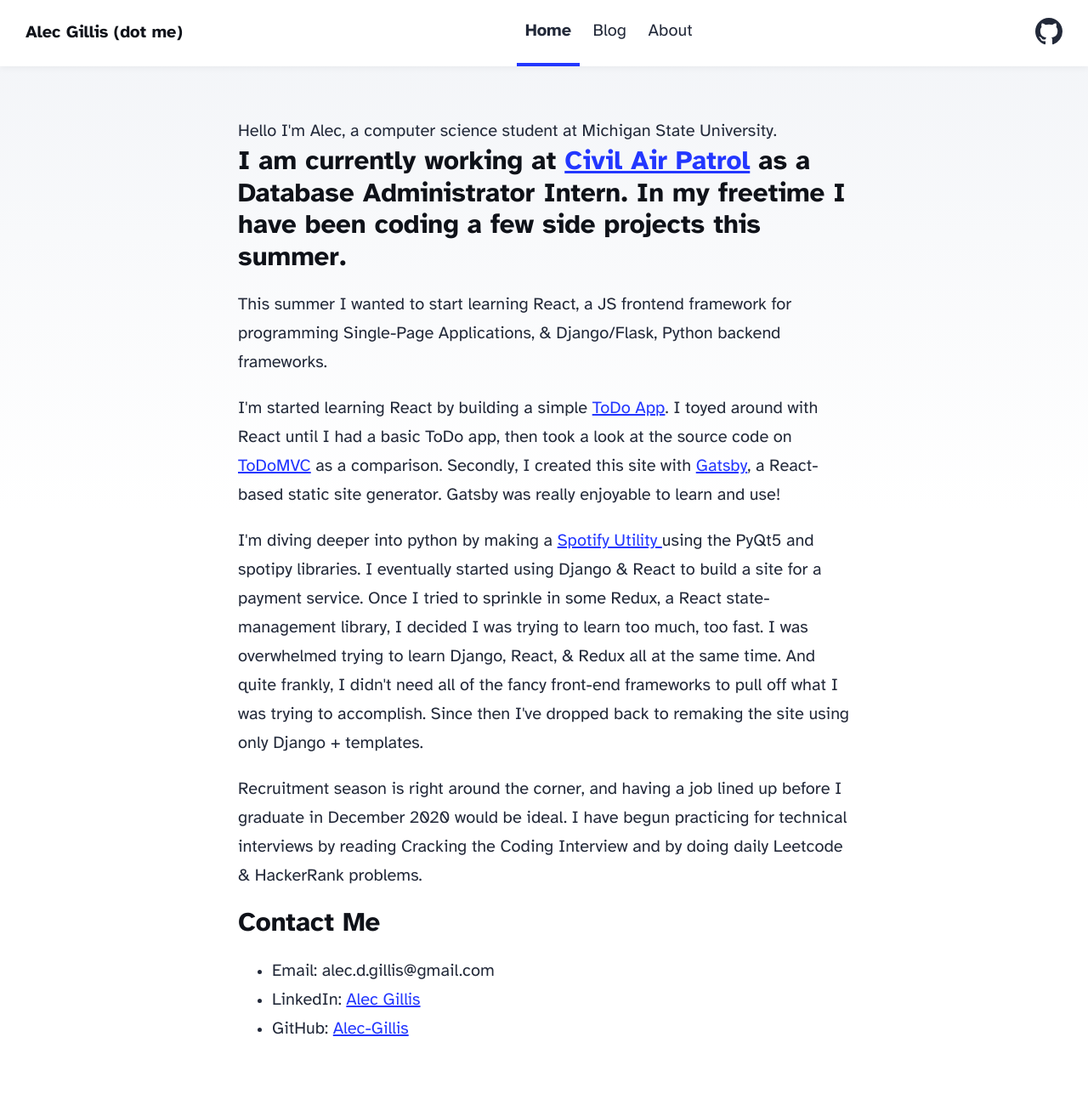
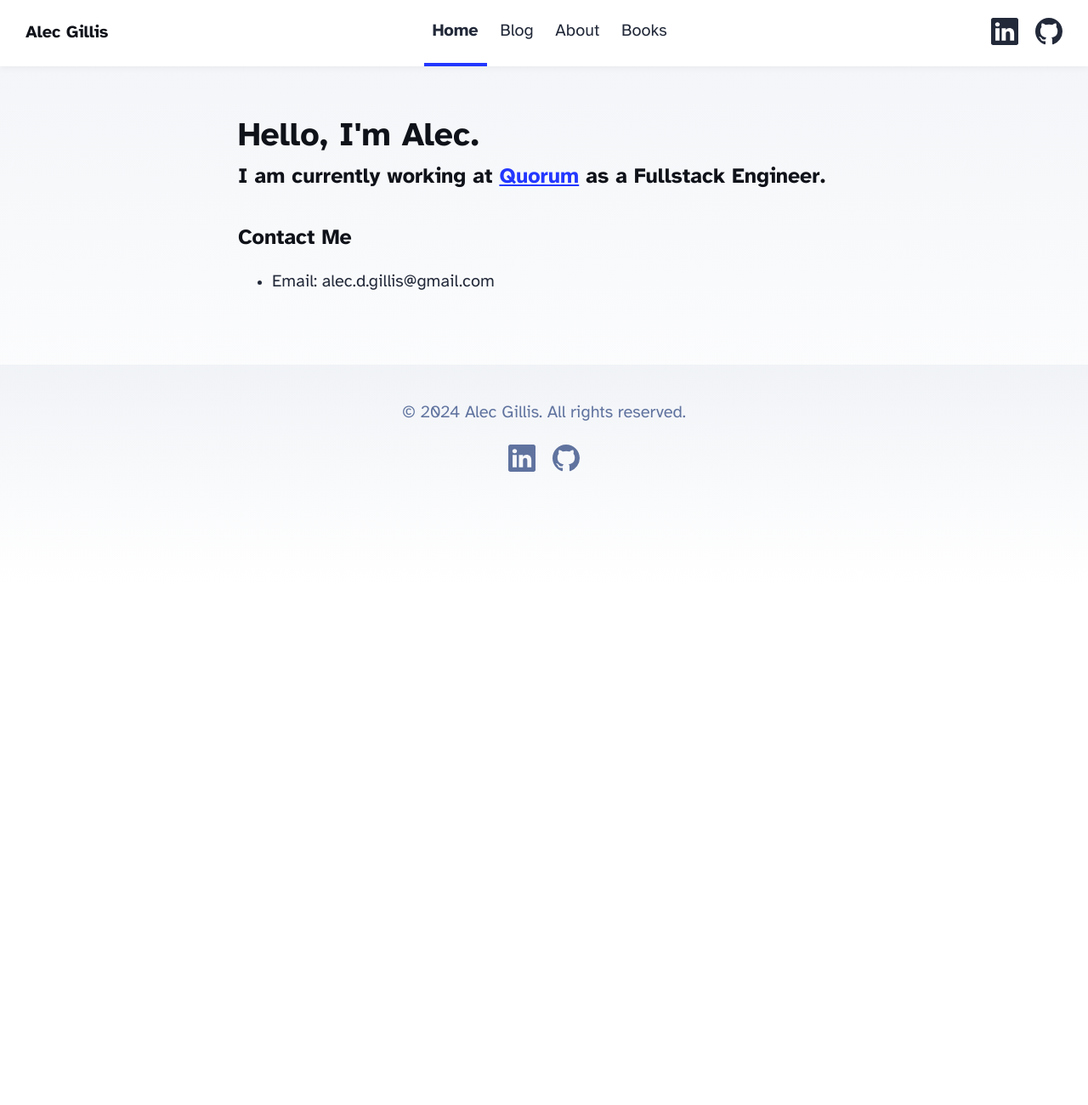
Before and after one commit to Alec-Gillis/alecgillis.me, an Astro site: page / in a window 1280 px wide. Shown: the top 1300 px of the page at 85% size. After the commit the page ends 800 px from the top, so only its background shows below. Built offline with nearby package versions, Linux system fonts and the light colour scheme; Astro itself is replaced by a stand-in of ours.

Commit message:
:computer: Add LinkedIn links & remove outdated information

```diff
--- a/src/components/Footer.astro
+++ b/src/components/Footer.astro
@@ -5,6 +5,12 @@
 <footer>
 	&copy; {today.getFullYear()} Alec Gillis. All rights reserved.
 	<div class="social-links">
+		<a href="https://www.linkedin.com/in/alecgillis/" target="_blank">
+			<span class="sr-only">Go to my LinkedIn profile</span>
+			<svg xmlns="http://www.w3.org/2000/svg" width="32" height="32" fill="currentColor" class="bi bi-linkedin" viewBox="0 0 16 16">
+				<path d="M0 1.146C0 .513.526 0 1.175 0h13.65C15.474 0 16 .513 16 1.146v13.708c0 .633-.526 1.146-1.175 1.146H1.175C.526 16 0 15.487 0 14.854zm4.943 12.248V6.169H2.542v7.225zm-1.2-8.212c.837 0 1.358-.554 1.358-1.248-.015-.709-.52-1.248-1.342-1.248S2.4 3.226 2.4 3.934c0 .694.521 1.248 1.327 1.248zm4.908 8.212V9.359c0-.216.016-.432.08-.586.173-.431.568-.878 1.232-.878.869 0 1.216.662 1.216 1.634v3.865h2.401V9.25c0-2.22-1.184-3.252-2.764-3.252-1.274 0-1.845.7-2.165 1.193v.025h-.016l.016-.025V6.169h-2.4c.03.678 0 7.225 0 7.225z"/>
+			</svg>
+		</a>
 		<a href="https://www.github.com/Alec-Gillis" target="_blank">
 			<span class="sr-only">Go to my GitHub repo</span>
 			<svg viewBox="0 0 16 16" aria-hidden="true" width="32" height="32" astro-icon="social/github"
--- a/src/components/Header.astro
+++ b/src/components/Header.astro
@@ -1,17 +1,23 @@
 ---
 import HeaderLink from './HeaderLink.astro';
-import { SITE_TITLE } from '../consts';
 ---
 
 <header>
 	<nav>
-		<h2><a href="/">{SITE_TITLE}</a></h2>
+		<h2><a href="/">Alec Gillis</a></h2>
 		<div class="internal-links">
 			<HeaderLink href="/">Home</HeaderLink>
 			<HeaderLink href="/blog">Blog</HeaderLink>
 			<HeaderLink href="/about">About</HeaderLink>
+			<HeaderLink href="/books">Books</HeaderLink>
 		</div>
 		<div class="social-links">
+			<a href="https://www.linkedin.com/in/alecgillis/" target="_blank">
+				<span class="sr-only">Go to my LinkedIn profile</span>
+				<svg xmlns="http://www.w3.org/2000/svg" width="32" height="32" fill="currentColor" class="bi bi-linkedin" viewBox="0 0 16 16">
+					<path d="M0 1.146C0 .513.526 0 1.175 0h13.65C15.474 0 16 .513 16 1.146v13.708c0 .633-.526 1.146-1.175 1.146H1.175C.526 16 0 15.487 0 14.854zm4.943 12.248V6.169H2.542v7.225zm-1.2-8.212c.837 0 1.358-.554 1.358-1.248-.015-.709-.52-1.248-1.342-1.248S2.4 3.226 2.4 3.934c0 .694.521 1.248 1.327 1.248zm4.908 8.212V9.359c0-.216.016-.432.08-.586.173-.431.568-.878 1.232-.878.869 0 1.216.662 1.216 1.634v3.865h2.401V9.25c0-2.22-1.184-3.252-2.764-3.252-1.274 0-1.845.7-2.165 1.193v.025h-.016l.016-.025V6.169h-2.4c.03.678 0 7.225 0 7.225z"/>
+				</svg>
+			</a>
 			<a href="https://www.github.com/Alec-Gillis" target="_blank">
 				<span class="sr-only">Go to my GitHub repo</span>
 				<svg viewBox="0 0 16 16" aria-hidden="true" width="32" height="32"
--- a/src/pages/index.astro
+++ b/src/pages/index.astro
@@ -13,75 +13,18 @@
 	<body>
 		<Header />
 		<main>
-			Hello
+			<h3>Hello, I'm Alec.
+			</h3>
+			<h5>
+				I am currently working at
+				<a href="https://www.quorum.us/">Quorum</a> as a
+				Fullstack Engineer.
+			  </h5>
 
-			I'm Alec, a computer science student at Michigan State University.
-
-			<h4>
-				I am currently working at{" "}
-				<a href="https://www.gocivilairpatrol.com/">Civil Air Patrol</a> as a
-				Database Administrator Intern. In my freetime I have been coding a few
-				side projects this summer.
-			  </h4>
-			  <p>
-				{" "}
-				This summer I wanted to start learning React, a JS frontend framework
-				for programming Single-Page Applications, & Django/Flask, Python backend
-				frameworks.{" "}
-			  </p>
-			  <p>
-				I'm started learning React by building a simple{" "}
-				<a href="https://github.com/Alec-Gillis/ketchup-time">ToDo App</a>. I
-				toyed around with React until I had a basic ToDo app, then took a look
-				at the source code on <a href="http://todomvc.com/">ToDoMVC</a> as a
-				comparison. Secondly, I created this site with{" "}
-				<a href="https://www.gatsbyjs.org/">Gatsby</a>, a React-based static
-				site generator. Gatsby was really enjoyable to learn and use!
-			  </p>
-			  <p>
-				I'm diving deeper into python by making a{" "}
-				<a href="https://github.com/Alec-Gillis/spotify-util">
-				  Spotify Utility
-				</a>{" "}
-				using the PyQt5 and spotipy libraries. I eventually started using Django
-				& React to build a site for a payment service. Once I tried to sprinkle
-				in some Redux, a React state-management library, I decided I was trying
-				to learn too much, too fast. I was overwhelmed trying to learn Django,
-				React, & Redux all at the same time. And quite frankly, I didn't need
-				all of the fancy front-end frameworks to pull off what I was trying to
-				accomplish. Since then I've dropped back to remaking the site using only
-				Django + templates.
-			  </p>
-			  <p>
-				Recruitment season is right around the corner, and having a job lined up
-				before I graduate in December 2020 would be ideal. I have begun
-				practicing for technical interviews by reading Cracking the Coding
-				Interview and by doing daily Leetcode & HackerRank problems.
-			  </p>
-
-			<h4>Contact Me</h4>
+			<br>
+			<h5>Contact Me</h5>
 			<ul>
 			  <li>Email: alec.d.gillis@gmail.com</li>
-			  <li>
-				LinkedIn:
-				<a
-				  href="https://www.linkedin.com/in/alexanderdgillis"
-				  target="_blank"
-				  rel="noopener noreferrer"
-				>
-				  Alec Gillis
-				</a>
-			  </li>
-			  <li>
-				GitHub:
-				<a
-				  href="https://github.com/Alec-Gillis"
-				  target="_blank"
-				  rel="noopener noreferrer"
-				>
-				  Alec-Gillis
-				</a>
-			  </li>
 			</ul>
 		</main>
 		<Footer />
```
Also changed, not shown: src/pages/about.astro (+4 -7 lines).
